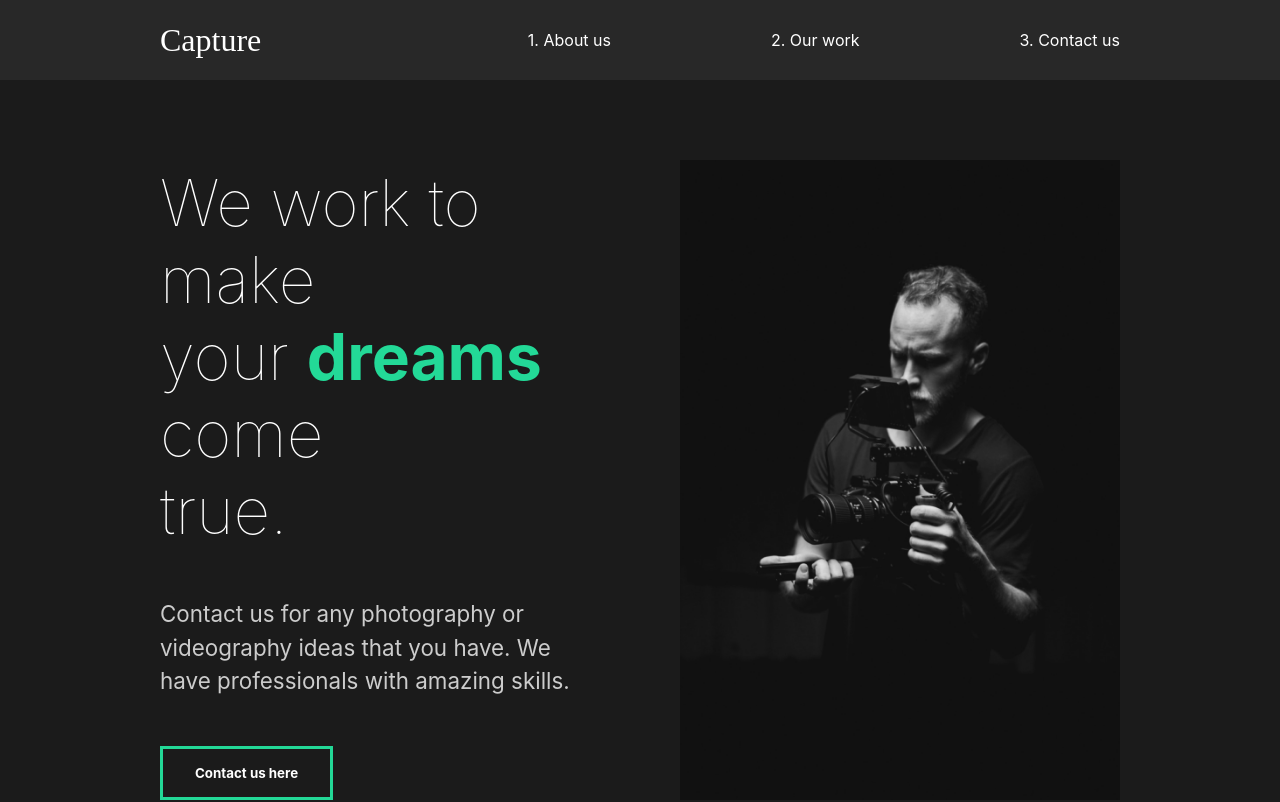
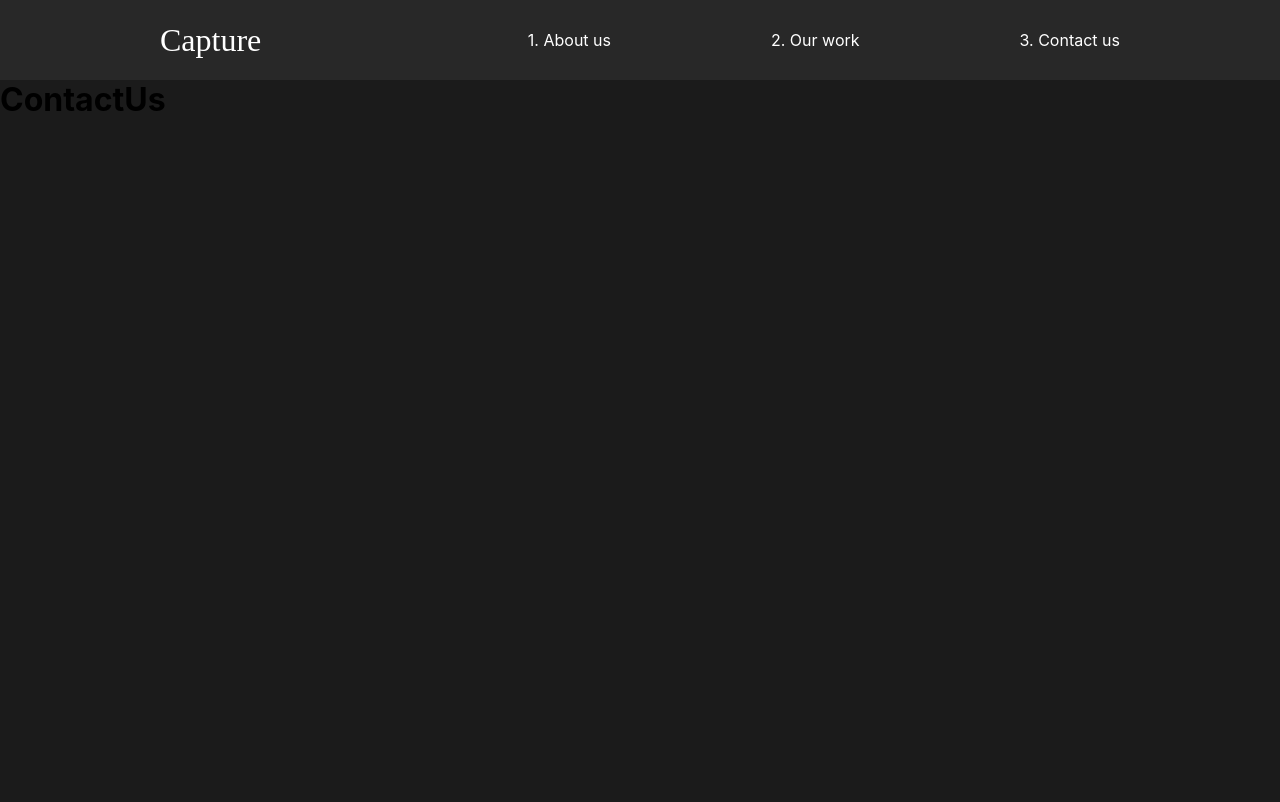
Before and after one commit to rigglet/deved-portfolio, a React (Create React App) app: page /contact in a window 1280 px wide. Shown: the top 802 px of the page. Built offline with nearby package versions, Linux system fonts and the light colour scheme; the HTML template or start-up script is replaced by a standard one.

Commit message:
8. Nav Routing

```diff
--- a/src/App.js
+++ b/src/App.js
@@ -1,15 +1,31 @@
 //import pages
 import AboutUs from "./pages/AboutUs";
+import ContactUs from "./pages/ContactUs";
+import OurWork from "./pages/OurWork";
+
 //global style
 import GlobalStyle from "./components/GlobalStyle";
 import Nav from "./components/Nav";
+
+//Router
+import { Switch, Route } from "react-router-dom";
 
 function App() {
   return (
     <div className="App">
       <GlobalStyle />
       <Nav />
-      <AboutUs />
+      <Switch>
+        <Route exact path="/">
+          <AboutUs />
+        </Route>
+        <Route path="/work">
+          <OurWork />
+        </Route>
+        <Route path="/contact">
+          <ContactUs />
+        </Route>
+      </Switch>
     </div>
   );
 }
--- a/src/components/Nav.js
+++ b/src/components/Nav.js
@@ -1,4 +1,5 @@
 import styled from "styled-components";
+import { Link } from "react-router-dom";
 
 const Nav = () => {
   return (
@@ -8,13 +9,13 @@
       </h1>
       <ul>
         <li>
-          <a href="#">1. About us</a>
+          <Link to="/">1. About us</Link>
         </li>
         <li>
-          <a href="#">2. Our work</a>
+          <Link to="/work">2. Our work</Link>
         </li>
         <li>
-          <a href="#">3. Contact us</a>
+          <Link to="/contact">3. Contact us</Link>
         </li>
       </ul>
     </StyledNav>
--- a/src/index.js
+++ b/src/index.js
@@ -2,10 +2,13 @@
 import ReactDOM from "react-dom";
 import App from "./App";
 import reportWebVitals from "./reportWebVitals";
+import { BrowserRouter } from "react-router-dom";
 
 ReactDOM.render(
   <React.StrictMode>
-    <App />
+    <BrowserRouter>
+      <App />
+    </BrowserRouter>
   </React.StrictMode>,
   document.getElementById("root")
 );
--- /dev/null
+++ b/src/pages/ContactUs.js
@@ -0,0 +1,9 @@
+const ContactUs = () => {
+  return (
+    <div>
+      <h1>ContactUs</h1>
+    </div>
+  );
+};
+
+export default ContactUs;
--- /dev/null
+++ b/src/pages/OurWork.js
@@ -0,0 +1,11 @@
+//import page components
+
+const OurWork = () => {
+  return (
+    <div>
+      <h1>Our Work</h1>
+    </div>
+  );
+};
+
+export default OurWork;
```
Also changed, not shown: 1 other file (tests, documents, lock files or other folders).
